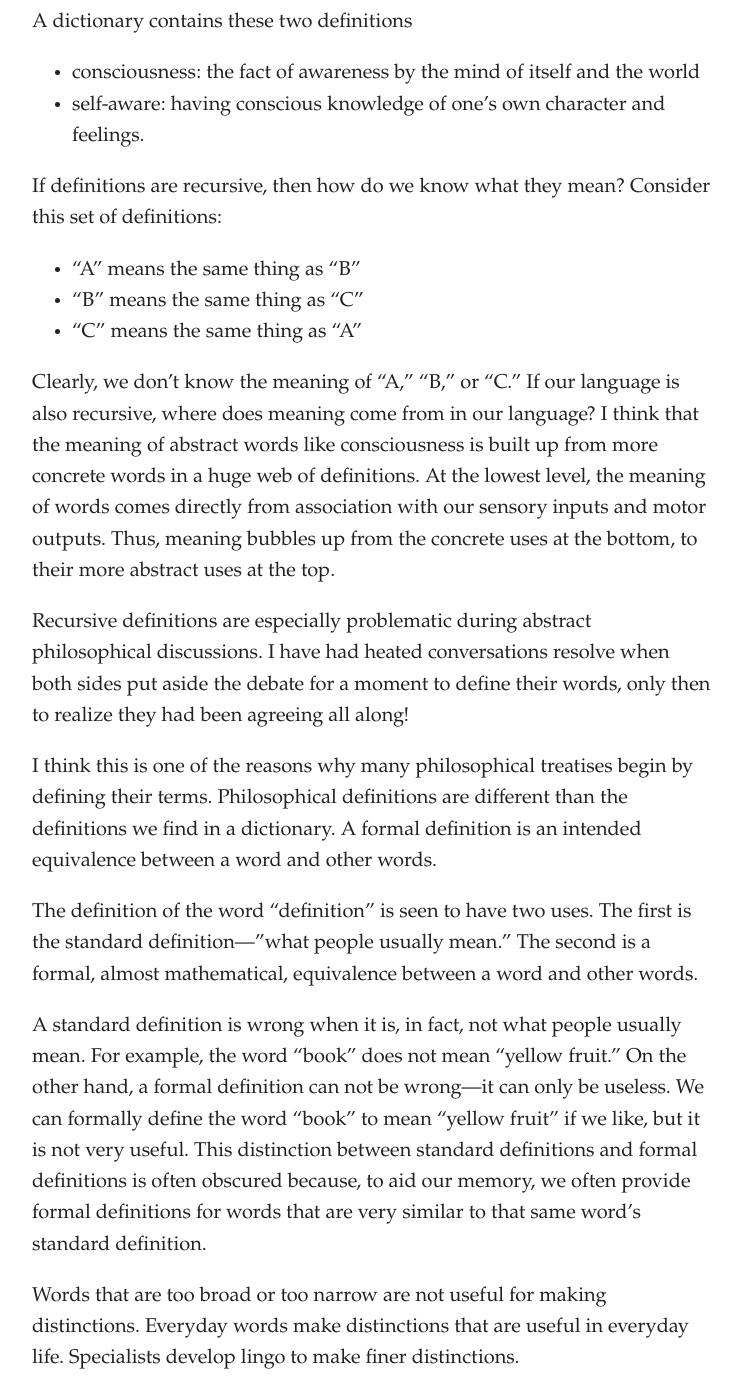
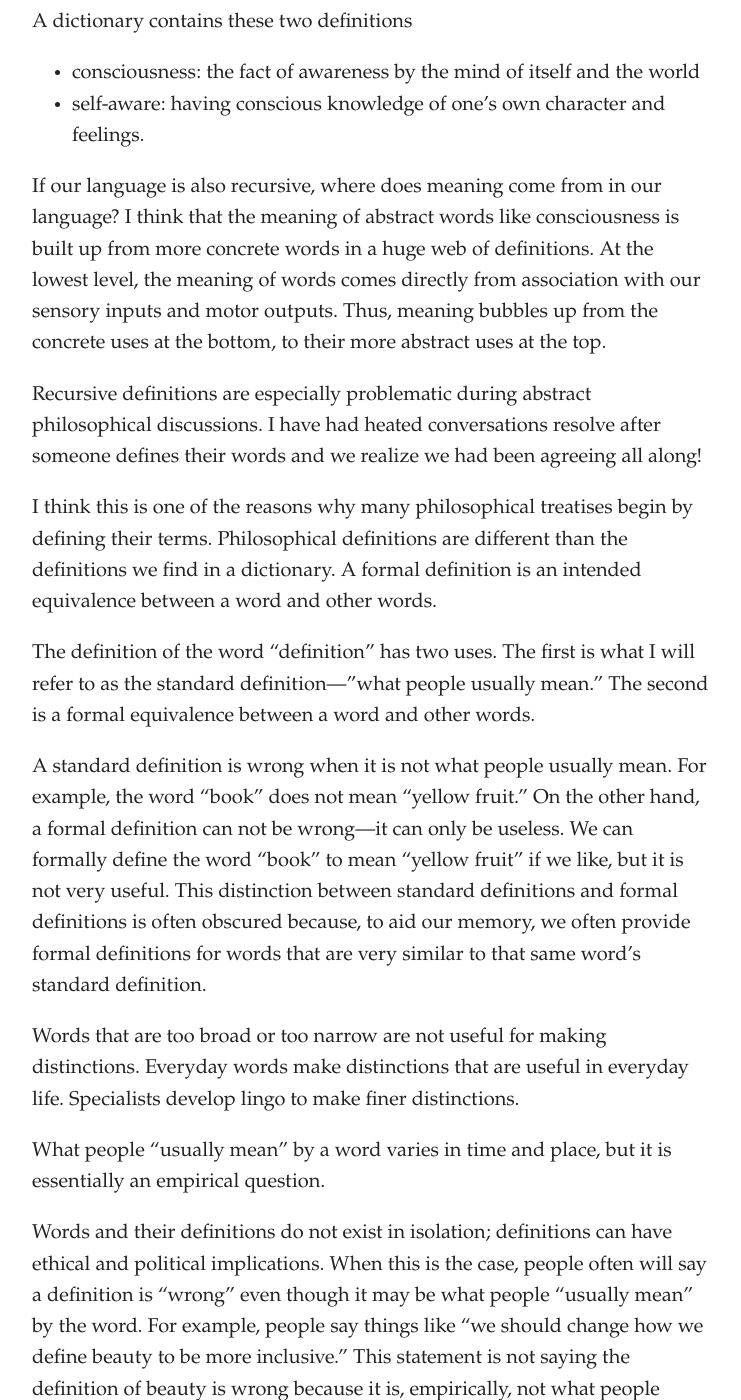
Before and after one commit to artsandmetaphysics/goodlifeodyssey, a Jekyll site: the page built from _documents/on-definitions.md, in a window 1280 px wide and 1400 px high, scrolled down 873 px. Shown: the whole window, without its empty margins (268-1009 px from the left). Built offline with Jekyll 4.4.1, drawn with Linux system fonts in a browser that asks for light colours; some of the changed text lies outside the part shown.

Commit message:
Clarify thinking about definitions

```diff
--- a/_documents/on-definitions.md
+++ b/_documents/on-definitions.md
@@ -10,11 +10,11 @@ status: incomplete
 order: 1
 ---
 
-When two people converse, each necessarily assumes the other is using words like themself.  Yet frequently, neither person could define the very same words they are using.
+When two people converse, each person assumes the other is using words like themself.  Yet frequently, neither person could define the words they are using.
 
 <blockquote>
 <p>If you show a picture to a three-year-old and ask if there is a tree in it, you will likely get the correct answer.  If you ask a thirty-year-old what the definition of a tree is, you will likely get an inconclusive answer.  We didn’t learn what a tree is by studying the mathematical definition of trees.  We learned it by looking at trees.</p>
-<cite>— Y. S. Abu-Mostafa, Learning From Data, p. 1</cite>
+<cite>— Y. S. Abu-Mostafa, Learning From Data</cite>
 </blockquote>
 
 It is difficult to define words because they are contextual and recursive.
@@ -32,20 +32,18 @@ A dictionary contains these two definitions
 - consciousness: the fact of awareness by the mind of itself and the world
 - self-aware: having conscious knowledge of one’s own character and feelings.
 
-If definitions are recursive, then how do we know what they mean?  Consider this set of definitions:
+If our language is also recursive, where does meaning come from in our language?  I think that the meaning of abstract words like consciousness is built up from more concrete words in a huge web of definitions.  At the lowest level, the meaning of words comes directly from association with our sensory inputs and motor outputs.  Thus, meaning bubbles up from the concrete uses at the bottom, to their more abstract uses at the top.
 
-- “A” means the same thing as “B”
-- “B” means the same thing as “C”
-- “C” means the same thing as “A”
-
-Clearly, we don’t know the meaning of “A,” “B,” or “C.”  If our language is also recursive, where does meaning come from in our language?  I think that the meaning of abstract words like consciousness is built up from more concrete words in a huge web of definitions.  At the lowest level, the meaning of words comes directly from association with our sensory inputs and motor outputs.  Thus, meaning bubbles up from the concrete uses at the bottom, to their more abstract uses at the top.
-
-Recursive definitions are especially problematic during abstract philosophical discussions.  I have had heated conversations resolve when both sides put aside the debate for a moment to define their words, only then to realize they had been agreeing all along!
+Recursive definitions are especially problematic during abstract philosophical discussions.  I have had heated conversations resolve after someone defines their words and we realize we had been agreeing all along!
 
 I think this is one of the reasons why many philosophical treatises begin by defining their terms.  Philosophical definitions are different than the definitions we find in a dictionary.  A formal definition is an intended equivalence between a word and other words.
 
-The definition of the word “definition” is seen to have two uses.  The first is the standard definition—”what people usually mean.”  The second is a formal, almost mathematical, equivalence between a word and other words.
+The definition of the word “definition” has two uses.  The first is what I will refer to as the standard definition—”what people usually mean.”  The second is a formal equivalence between a word and other words.
 
-A standard definition is wrong when it is, in fact, not what people usually mean.  For example, the word “book” does not mean “yellow fruit.”  On the other hand, a formal definition can not be wrong—it can only be useless.  We can formally define the word “book” to mean “yellow fruit” if we like, but it is not very useful.  This distinction between standard definitions and formal definitions is often obscured because, to aid our memory, we often provide formal definitions for words that are very similar to that same word’s standard definition.
+A standard definition is wrong when it is not what people usually mean.  For example, the word “book” does not mean “yellow fruit.”  On the other hand, a formal definition can not be wrong—it can only be useless.  We can formally define the word “book” to mean “yellow fruit” if we like, but it is not very useful.  This distinction between standard definitions and formal definitions is often obscured because, to aid our memory, we often provide formal definitions for words that are very similar to that same word’s standard definition.
 
 Words that are too broad or too narrow are not useful for making distinctions.  Everyday words make distinctions that are useful in everyday life.  Specialists develop lingo to make finer distinctions.
+
+What people “usually mean” by a word varies in time and place, but it is essentially an empirical question.
+
+Words and their definitions do not exist in isolation; definitions can have ethical and political implications.  When this is the case, people often will say a definition is “wrong” even though it may be what people “usually mean” by the word.  For example, people say things like “we should change how we define beauty to be more inclusive.”  This statement is not saying the definition of beauty is wrong because it is, empirically, not what people usually mean by the word beauty.  Rather, they are saying the word is wrong because it leads to unethical behavior.
```
Also changed, not shown: documents/on-definitions.md (+10 -12 lines).
